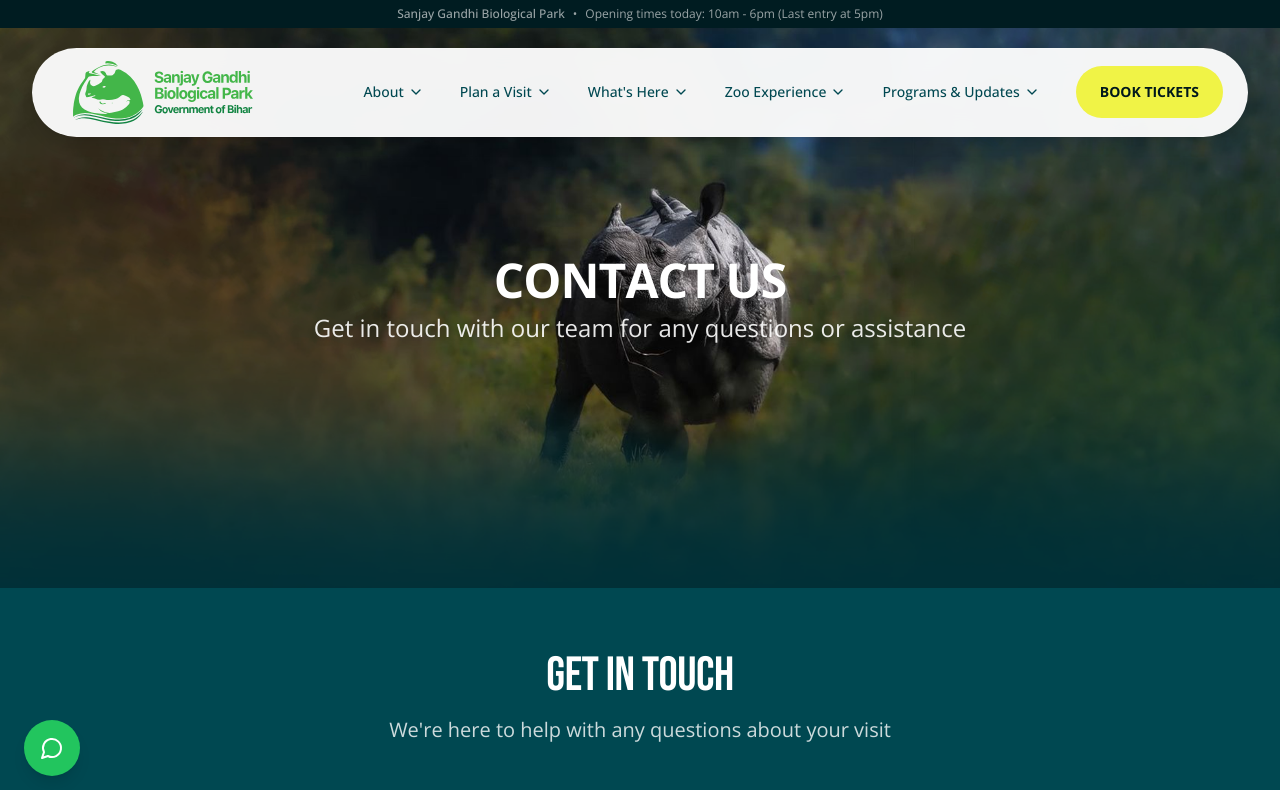
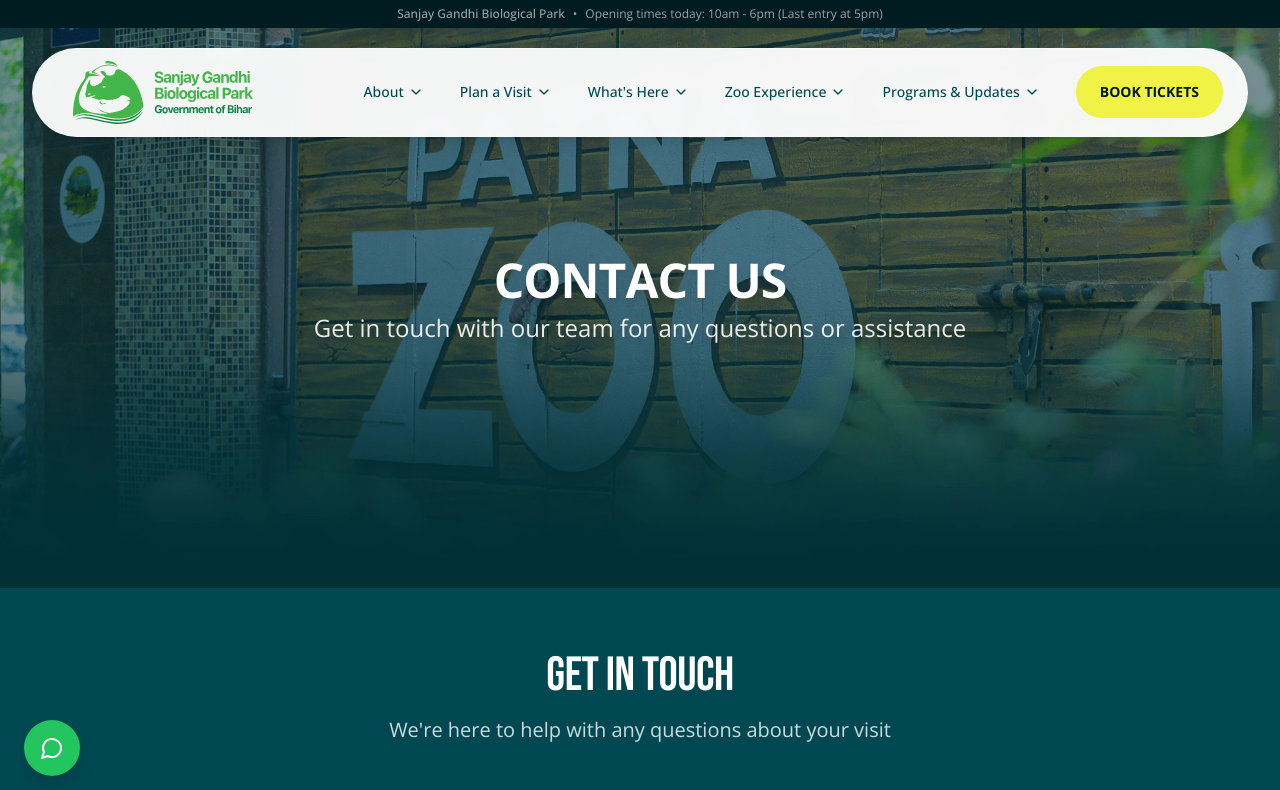
Before and after one commit to pritishraj04/patnazoo, a Next.js app: page /contact in a window 1280 px wide. Shown: the top 790 px of the page. Built offline with nearby package versions, Linux system fonts and the light colour scheme.

Commit message:
Update contact page background image to new webp format

```diff
--- a/app/contact/page.tsx
+++ b/app/contact/page.tsx
@@ -95,7 +95,7 @@ export default function ContactPage() {
         <HeroSection
           title="CONTACT US"
           subtitle="Get in touch with our team for any questions or assistance"
-          backgroundImage="/images/header/animal-bg.png"
+          backgroundImage="/images/header/contact.webp"
           height="medium"
         />
 
```
Also changed, not shown: public/images/header/contact.webp (added).
